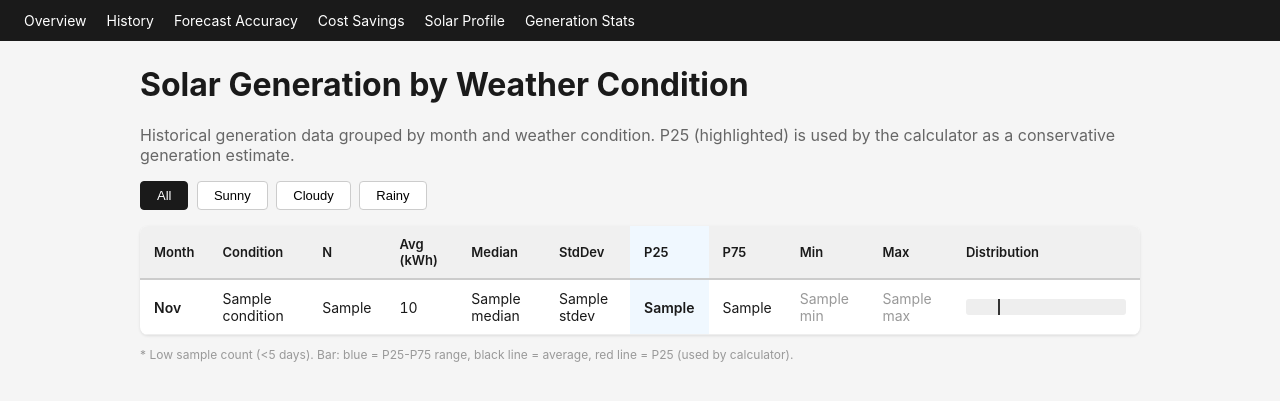
After one commit to emp3thy/weathertobattery, a FastAPI app: template src/dashboard/templates/generation_stats.html in a window 1280 px wide. The commit adds this page. Shown: the top 401 px of the page. Run offline with FastAPI, Linux system fonts and the light colour scheme; the template is opened without the code that fills it: most values are stand-ins (such as "Sample title", 1, 10 or a date in 2020).

Commit message:
feat: use P25 generation estimate for cost bias, add generation stats dashboard page
Switches from mean to 25th percentile for generation estimates to bias
toward overcharging (7p/kWh) rather than undercharging (30p/kWh).
Adds /generation-stats page showing variance by month and weather condition.

Co-Authored-By: Claude Opus 4.6 (1M context) <noreply@anthropic.com>

```diff
--- a/src/dashboard/app.py
+++ b/src/dashboard/app.py
@@ -1,5 +1,6 @@
 # src/dashboard/app.py
 import sqlite3
+import statistics
 from pathlib import Path
 from fastapi import FastAPI, Request
 from fastapi.responses import HTMLResponse
@@ -109,6 +110,39 @@ def create_app(db_path: Path) -> FastAPI:
             "hourly_profile": hourly_profile,
         })
 
+    @app.get("/generation-stats", response_class=HTMLResponse)
+    def generation_stats(request: Request):
+        conn = get_conn()
+        rows = []
+        for month in range(1, 13):
+            for cond in ['sunny', 'cloudy', 'rainy']:
+                cursor = conn.execute(
+                    "SELECT total_solar_generation_kwh FROM actuals "
+                    "WHERE CAST(strftime('%m', date) AS INTEGER) = ? "
+                    "AND weather_condition = ? "
+                    "ORDER BY total_solar_generation_kwh",
+                    (month, cond))
+                vals = [r[0] for r in cursor.fetchall()]
+                if len(vals) < 3:
+                    continue
+                n = len(vals)
+                rows.append({
+                    "month": month,
+                    "condition": cond,
+                    "n": n,
+                    "avg": round(statistics.mean(vals), 1),
+                    "median": round(statistics.median(vals), 1),
+                    "stdev": round(statistics.stdev(vals), 1),
+                    "p25": round(vals[int(n * 0.25)], 1),
+                    "p75": round(vals[int(n * 0.75)], 1),
+                    "min": round(min(vals), 1),
+                    "max": round(max(vals), 1),
+                })
+        conn.close()
+        return templates.TemplateResponse("generation_stats.html", {
+            "request": request, "rows": rows
+        })
+
     def _table_exists(conn, table_name: str) -> bool:
         cursor = conn.execute(
             "SELECT name FROM sqlite_master WHERE type='table' AND name=?",
--- a/src/dashboard/templates/base.html
+++ b/src/dashboard/templates/base.html
@@ -13,6 +13,7 @@
         <a href="/accuracy">Forecast Accuracy</a>
         <a href="/savings">Cost Savings</a>
         <a href="/solar-profile">Solar Profile</a>
+        <a href="/generation-stats">Generation Stats</a>
     </nav>
     <main>
         {% block content %}{% endblock %}
--- /dev/null
+++ b/src/dashboard/templates/generation_stats.html
@@ -0,0 +1,103 @@
+{% extends "base.html" %}
+{% block title %}Battery Dashboard - Generation Stats{% endblock %}
+{% block content %}
+<h1>Solar Generation by Weather Condition</h1>
+<p style="color: #666; margin-bottom: 16px;">
+    Historical generation data grouped by month and weather condition.
+    P25 (highlighted) is used by the calculator as a conservative generation estimate.
+</p>
+
+<div style="margin-bottom: 16px;">
+    <button onclick="filterCondition('all')" class="filter-btn" id="btn-all">All</button>
+    <button onclick="filterCondition('sunny')" class="filter-btn" id="btn-sunny">Sunny</button>
+    <button onclick="filterCondition('cloudy')" class="filter-btn" id="btn-cloudy">Cloudy</button>
+    <button onclick="filterCondition('rainy')" class="filter-btn" id="btn-rainy">Rainy</button>
+</div>
+
+<style>
+    .filter-btn { padding: 6px 16px; border-radius: 4px; border: 1px solid #ccc; background: #fff; cursor: pointer; font-size: 13px; margin-right: 4px; }
+    .filter-btn.active { background: #1a1a1a; color: #fff; border-color: #1a1a1a; }
+    .gen-table td { font-variant-numeric: tabular-nums; }
+    .cond-sunny { color: #b8860b; }
+    .cond-cloudy { color: #666; }
+    .cond-rainy { color: #4a7fb5; }
+    .low-n { color: #c00; }
+    .high-var { color: #b8860b; font-weight: 600; }
+    .p25-col { background: #f0f8ff; font-weight: 600; }
+    .range-bar { position: relative; height: 16px; background: #eee; border-radius: 3px; overflow: hidden; min-width: 160px; }
+    .range-iqr { position: absolute; height: 100%; background: rgba(70,130,200,0.25); border-radius: 2px; }
+    .range-avg { position: absolute; width: 2px; height: 100%; background: #333; }
+    .range-p25 { position: absolute; width: 2px; height: 100%; background: #c00; }
+</style>
+
+<table class="gen-table">
+    <thead>
+        <tr>
+            <th>Month</th>
+            <th>Condition</th>
+            <th>N</th>
+            <th>Avg (kWh)</th>
+            <th>Median</th>
+            <th>StdDev</th>
+            <th class="p25-col">P25</th>
+            <th>P75</th>
+            <th>Min</th>
+            <th>Max</th>
+            <th>Distribution</th>
+        </tr>
+    </thead>
+    <tbody id="data-body">
+    {% set month_names = ['Jan','Feb','Mar','Apr','May','Jun','Jul','Aug','Sep','Oct','Nov','Dec'] %}
+    {% set ns = namespace(last_month=0) %}
+    {% for row in rows %}
+        {% set show_month = row.month != ns.last_month %}
+        {% set ns.last_month = row.month %}
+        <tr data-condition="{{ row.condition }}" {% if show_month %}style="border-top: 2px solid #ccc;"{% endif %}>
+            <td style="font-weight: {% if show_month %}600{% else %}normal{% endif %}">
+                {% if show_month %}{{ month_names[row.month - 1] }}{% endif %}
+            </td>
+            <td class="cond-{{ row.condition }}">{{ row.condition }}</td>
+            <td class="{% if row.n < 5 %}low-n{% endif %}">{{ row.n }}{% if row.n < 5 %} *{% endif %}</td>
+            <td>{{ row.avg }}</td>
+            <td>{{ row.median }}</td>
+            <td class="{% if row.stdev > 8 %}high-var{% endif %}">{{ row.stdev }}</td>
+            <td class="p25-col">{{ row.p25 }}</td>
+            <td>{{ row.p75 }}</td>
+            <td style="color: #999;">{{ row.min }}</td>
+            <td style="color: #999;">{% if row.max > 50 %}<span style="color:#c00">{{ row.max }}</span>{% else %}{{ row.max }}{% endif %}</td>
+            <td>
+                {% set max_scale = 50.0 %}
+                {% set p25_pct = (row.p25 / max_scale * 100)|round|int %}
+                {% set p75_pct = (row.p75 / max_scale * 100)|round|int %}
+                {% set avg_pct = (row.avg / max_scale * 100)|round|int %}
+                {% set p25_mark = (row.p25 / max_scale * 100)|round|int %}
+                <div class="range-bar">
+                    <div class="range-iqr" style="left: {{ [p25_pct, 100]|min }}%; width: {{ [p75_pct - p25_pct, 0]|max }}%;"></div>
+                    <div class="range-avg" style="left: {{ [avg_pct, 100]|min }}%;"></div>
+                    <div class="range-p25" style="left: {{ [p25_mark, 100]|min }}%;"></div>
+                </div>
+            </td>
+        </tr>
+    {% endfor %}
+    </tbody>
+</table>
+
+<p style="color: #999; font-size: 12px; margin-top: 12px;">
+    * Low sample count (&lt;5 days). Bar: blue = P25-P75 range, black line = average, red line = P25 (used by calculator).
+</p>
+
+<script>
+function filterCondition(cond) {
+    document.querySelectorAll('.filter-btn').forEach(b => b.classList.remove('active'));
+    document.getElementById('btn-' + cond).classList.add('active');
+    document.querySelectorAll('#data-body tr').forEach(tr => {
+        if (cond === 'all' || tr.dataset.condition === cond) {
+            tr.style.display = '';
+        } else {
+            tr.style.display = 'none';
+        }
+    });
+}
+document.getElementById('btn-all').classList.add('active');
+</script>
+{% endblock %}
```
Also changed, not shown: src/calculator/engine.py (+14 -8 lines).
